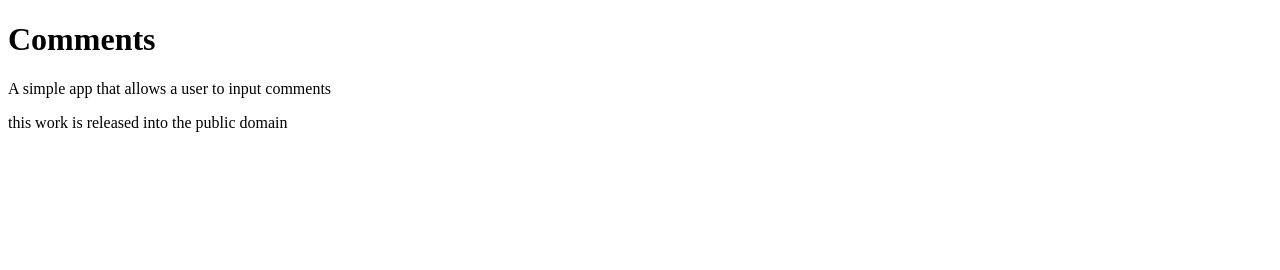
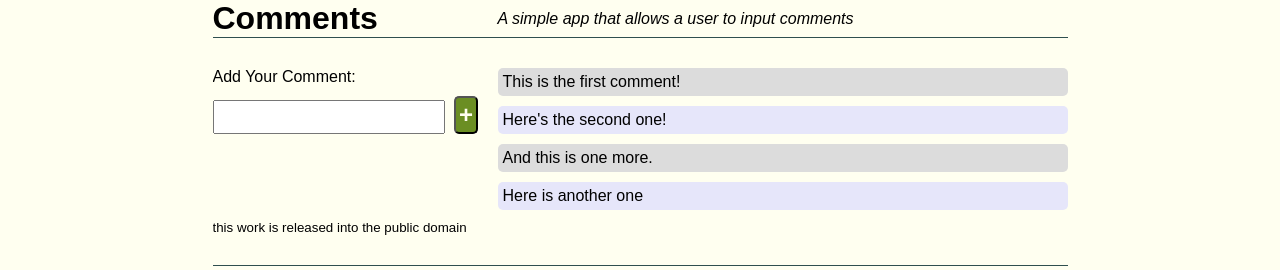
Before and after one commit to SirUgoh/add_comment, a plain HTML site: page index.html in a window 1280 px wide. Drawn offline with nearby package versions, Linux system fonts and the light colour scheme.

Commit message:
Add new elements of index.html and new styling in style.css to repo

```diff
--- a/index.html
+++ b/index.html
@@ -19,10 +19,16 @@
         that contains multiple words, that's a CSS convention-->
 
         <section class="comment-input">
+            <p>Add Your Comment:</p>
+            <input type="text"> <button>+</button>
 
         </section>
 
         <section class="comments">
+            <p>This is the first comment!</p>
+            <p>Here's the second one!</p>
+            <p>And this is one more.</p>
+            <p>Here is another one</p>
 
         </section>
 
--- a/style.css
+++ b/style.css
@@ -0,0 +1,87 @@
+* {
+    margin: 0;
+    padding: 0;
+}
+
+body {
+    width: 855px;
+    margin: auto;
+    background: ivory;
+    font-size: 100%;
+    font-family: sans-serif;
+}
+
+header {
+    overflow: auto;
+    border-bottom: 1px solid darkslategray;
+}
+
+h1 {
+    float: left;
+}
+
+header p {
+    float: right;
+    width: 570px;
+    font-style: italic;
+    margin-top: 10px;
+  }
+
+  main {
+    overflow: auto;
+    padding: 30px 0;
+    border-bottom: 1px solid darkslategray;
+  }
+
+
+  .comment-input {
+    float: left;
+    width: 285px;
+  }
+
+  .comment-input p {
+    margin-bottom: 10px;
+  }
+
+  .comment-input input {
+    width: 80%;
+    height: 30px;
+    font-size: 1.2em;
+    font-weight: bold;
+  }
+
+  .comment-input button {
+    font-weight: bold;
+    padding: 3px;
+    border-radius: 5px;
+    color: ivory;
+    background: olivedrab;
+    cursor: pointer;
+    font-size: 1.5em;
+    margin-left: 5px;
+  }
+
+  .comments {
+    float: right;
+    width: 570px;
+  }
+
+  .comments p {
+    padding: 5px;
+    margin-bottom: 10px;
+    border-radius: 5px;
+  }
+
+  .comments p:nth-child(even) {
+      background: lavender;
+  }
+
+  .comments p:nth-child(odd) {
+      background: gainsboro;
+  }
+
+  footer {
+      font-size: smaller;
+      margin-top: 5px;
+      clear: both;
+  }
```
